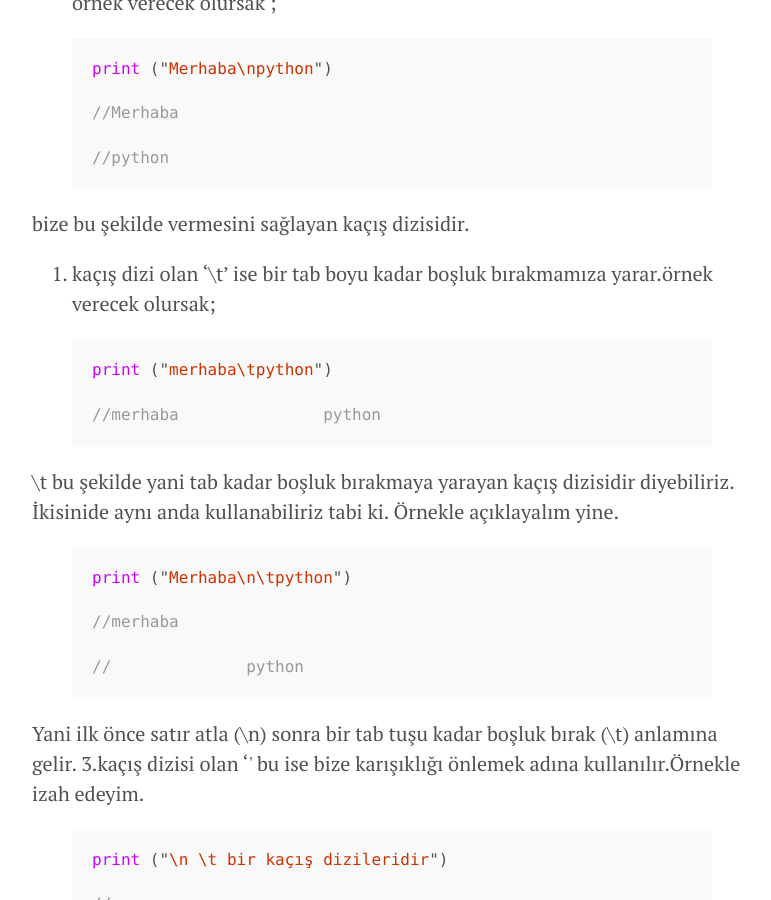
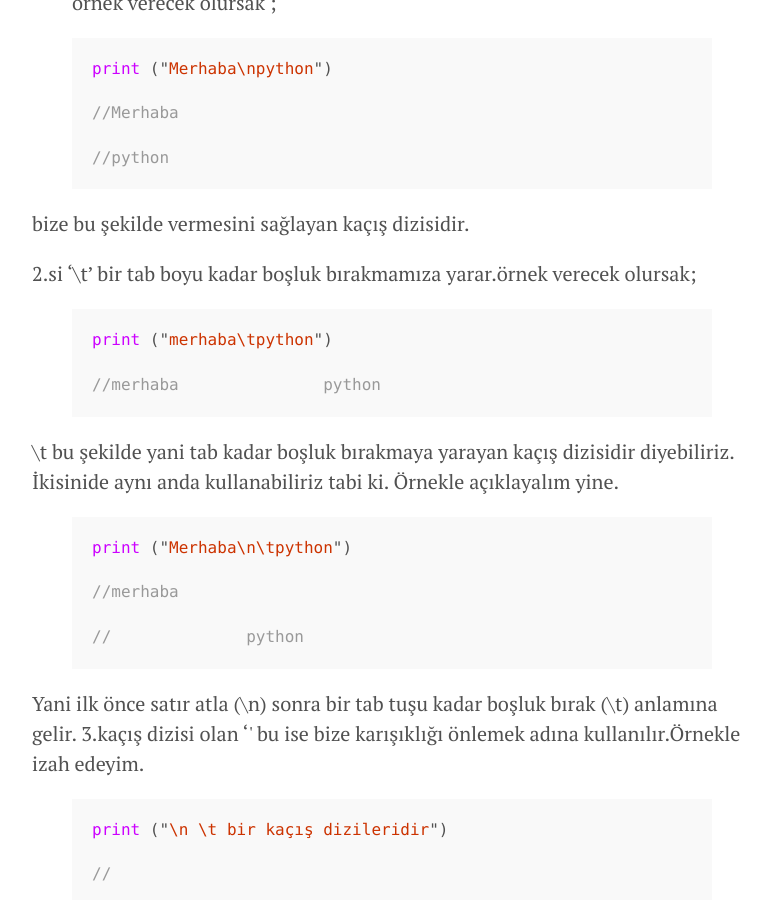
Before and after one commit to kenancn/kenancn.github.io, a Jekyll site: the page built from _posts/2017-01-15-python-kacis-dizileri-yorum.md, in a window 1280 px wide and 900 px high, scrolled down 566 px. Shown: the whole window, without its empty margins (248-1019 px from the left). Built offline with Jekyll 4.4.1, drawn with Linux system fonts in a browser that asks for light colours; Markdown is read by kramdown in place of the engine named in the settings.

Commit message:
Update Text

```diff
--- a/_posts/2017-01-15-python-kacis-dizileri-yorum.md
+++ b/_posts/2017-01-15-python-kacis-dizileri-yorum.md
@@ -26,7 +26,7 @@ print ("Merhaba\npython")
 
 bize bu şekilde vermesini sağlayan kaçış dizisidir.
 
-2. kaçış dizi olan '\t' ise bir tab boyu kadar boşluk bırakmamıza yarar.örnek verecek olursak;
+2.si '\t'  bir tab boyu kadar boşluk bırakmamıza yarar.örnek verecek olursak;
 {% highlight js %}
 
 print ("merhaba\tpython")
```
